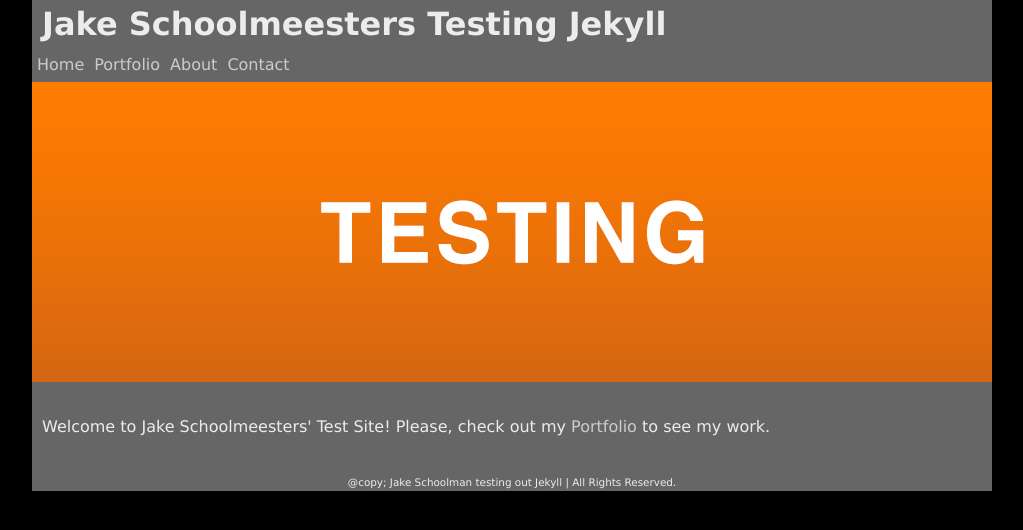
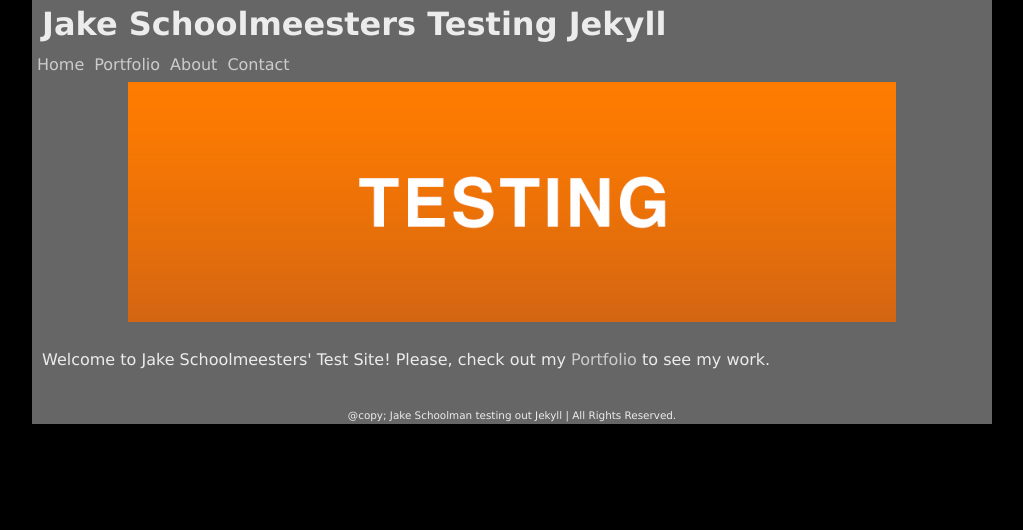
Before and after one commit to schooolman/jekyll-layout-testing, a Jekyll site: the page built from index.html, in a window 1280 px wide. Shown: the top 530 px of the page, without its empty margins (128-1151 px from the left). Built offline with Jekyll 4.4.1, drawn with Linux system fonts in a browser that asks for light colours.

Commit message:
Jekyll compiles sass automaticallygit add . WOW

```diff
--- /dev/null
+++ b/_sass/_partialOne.scss
@@ -0,0 +1,7 @@
+section {
+  img {
+    width: 80%;
+    display: block;
+    margin: 0 auto;
+  }
+}
--- a/css/styles.css
+++ b/css/styles.scss
@@ -1,3 +1,10 @@
+---
+# this front matter will prompt Jekyll to transform this file into css for use in the site build.
+# partials don't use the front matter, and are processed after the import.
+---
+
+@import "partialOne";
+
 body {
   font: 16px/1.5 verdana, helvetica-neue, helvetica, arial, san-serif;
   background: black;
```
